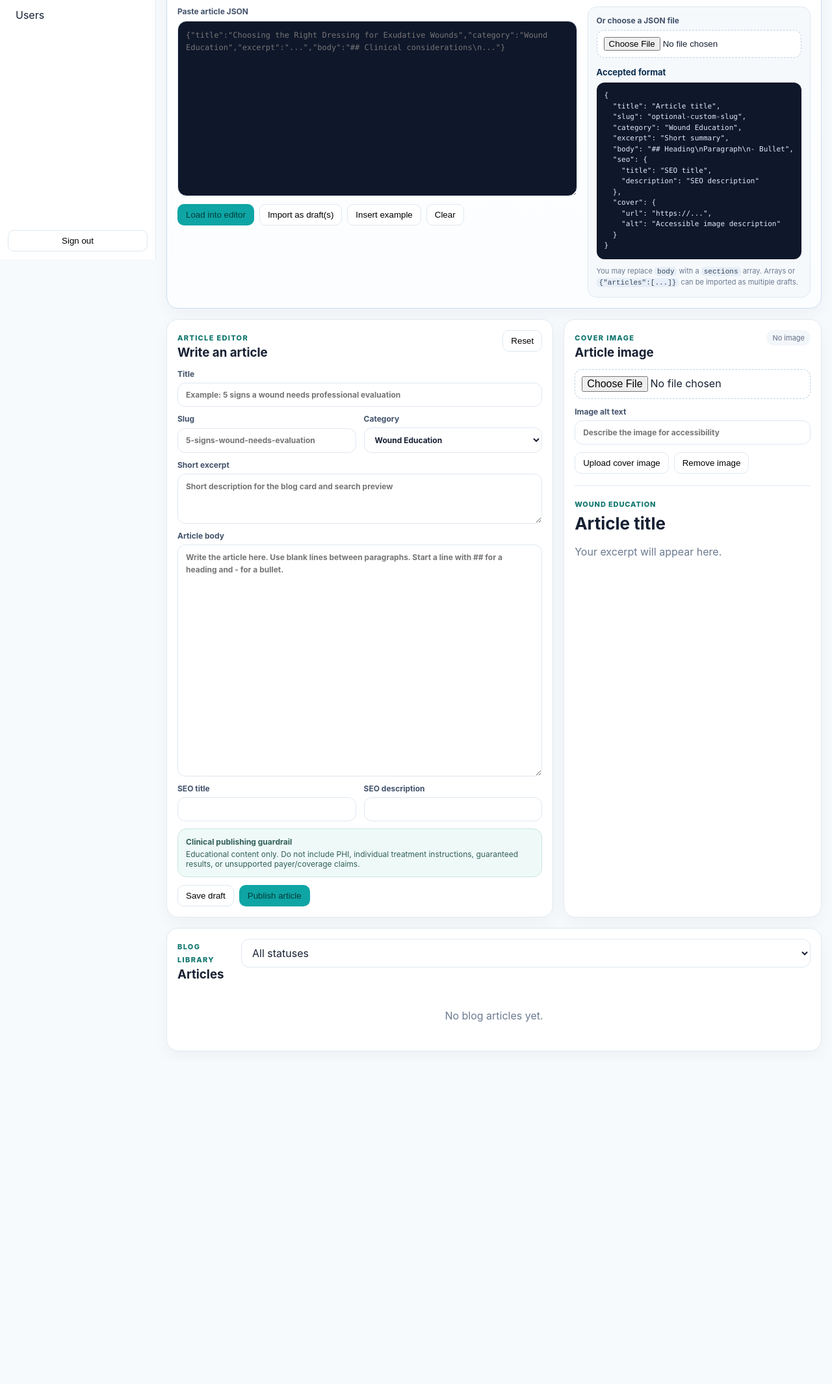
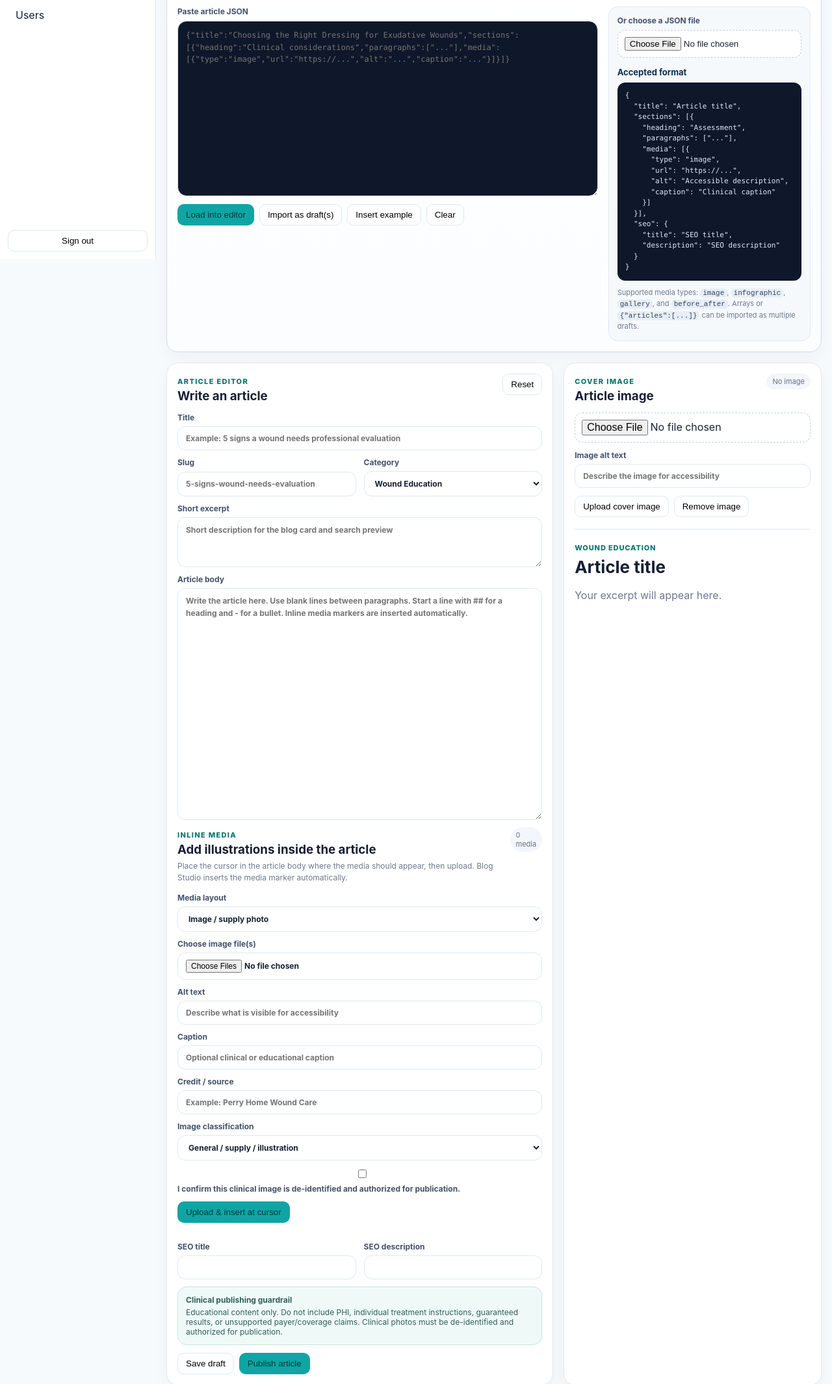
Before and after one commit to nosby2007/perryhomewound-care, a plain HTML site: page public/admin/blog-studio.html in a window 1280 px wide. Shown: the part 401-2531 px from the top of the page at 65% size. Before the commit the page ends 2033 px from the top, so only its background shows below. Drawn offline with Linux system fonts and the light colour scheme; no server answers.

Commit message:
Add inline article media controls to Blog Studio

```diff
--- a/public/admin/blog-studio.html
+++ b/public/admin/blog-studio.html
@@ -43,7 +43,7 @@
         <div class="json-import-grid">
           <div>
             <label>Paste article JSON
-              <textarea id="blogJsonInput" rows="13" spellcheck="false" placeholder='{"title":"Choosing the Right Dressing for Exudative Wounds","category":"Wound Education","excerpt":"...","body":"## Clinical considerations\n..."}'></textarea>
+              <textarea id="blogJsonInput" rows="13" spellcheck="false" placeholder='{"title":"Choosing the Right Dressing for Exudative Wounds","sections":[{"heading":"Clinical considerations","paragraphs":["..."],"media":[{"type":"image","url":"https://...","alt":"...","caption":"..."}]}]}'></textarea>
             </label>
             <div class="editor-actions">
               <button id="loadJsonBtn" type="button" class="btn primary">Load into editor</button>
@@ -60,20 +60,22 @@
             <h4>Accepted format</h4>
             <pre>{
   "title": "Article title",
-  "slug": "optional-custom-slug",
-  "category": "Wound Education",
-  "excerpt": "Short summary",
-  "body": "## Heading\nParagraph\n- Bullet",
+  "sections": [{
+    "heading": "Assessment",
+    "paragraphs": ["..."],
+    "media": [{
+      "type": "image",
+      "url": "https://...",
+      "alt": "Accessible description",
+      "caption": "Clinical caption"
+    }]
+  }],
   "seo": {
     "title": "SEO title",
     "description": "SEO description"
-  },
-  "cover": {
-    "url": "https://...",
-    "alt": "Accessible image description"
   }
 }</pre>
-            <p>You may replace <code>body</code> with a <code>sections</code> array. Arrays or <code>{"articles":[...]}</code> can be imported as multiple drafts.</p>
+            <p>Supported media types: <code>image</code>, <code>infographic</code>, <code>gallery</code>, and <code>before_after</code>. Arrays or <code>{"articles":[...]}</code> can be imported as multiple drafts.</p>
           </div>
         </div>
       </section>
@@ -85,9 +87,26 @@
           <label>Title<input id="blogTitle" maxlength="160" required placeholder="Example: 5 signs a wound needs professional evaluation"/></label>
           <div class="row2"><label>Slug<input id="blogSlug" maxlength="120" required placeholder="5-signs-wound-needs-evaluation"/></label><label>Category<select id="blogCategory"><option>Wound Education</option><option>Pressure Injuries</option><option>Diabetic Wounds</option><option>Vascular Wounds</option><option>Post-Surgical Care</option><option>Caregiver Education</option><option>Home Wound Care</option><option>Facility Partnerships</option></select></label></div>
           <label>Short excerpt<textarea id="blogExcerpt" rows="3" maxlength="320" placeholder="Short description for the blog card and search preview"></textarea></label>
-          <label>Article body<textarea id="blogBody" rows="18" placeholder="Write the article here. Use blank lines between paragraphs. Start a line with ## for a heading and - for a bullet."></textarea></label>
+          <label>Article body<textarea id="blogBody" rows="18" placeholder="Write the article here. Use blank lines between paragraphs. Start a line with ## for a heading and - for a bullet. Inline media markers are inserted automatically."></textarea></label>
+
+          <section class="inline-media-editor" aria-labelledby="inlineMediaTitle">
+            <div class="panel-head media-head"><div><span class="eyebrow">INLINE MEDIA</span><h3 id="inlineMediaTitle">Add illustrations inside the article</h3><p class="panel-note">Place the cursor in the article body where the media should appear, then upload. Blog Studio inserts the media marker automatically.</p></div><span id="inlineMediaCount" class="pill">0 media</span></div>
+            <div class="media-form-grid">
+              <label>Media layout<select id="inlineMediaType"><option value="image">Image / supply photo</option><option value="infographic">Infographic / illustration</option><option value="gallery">Gallery</option><option value="before_after">Before & after / comparison</option></select></label>
+              <label>Choose image file(s)<input id="inlineMediaFiles" type="file" multiple accept="image/jpeg,image/png,image/webp,image/gif"/></label>
+              <label>Alt text<input id="inlineMediaAlt" maxlength="180" placeholder="Describe what is visible for accessibility"/></label>
+              <label>Caption<input id="inlineMediaCaption" maxlength="320" placeholder="Optional clinical or educational caption"/></label>
+              <label>Credit / source<input id="inlineMediaCredit" maxlength="160" placeholder="Example: Perry Home Wound Care"/></label>
+              <label>Image classification<select id="inlineMediaClass"><option value="general">General / supply / illustration</option><option value="clinical">Clinical wound image</option></select></label>
+            </div>
+            <label id="clinicalMediaConsentWrap" class="clinical-media-check" hidden><input id="clinicalMediaConsent" type="checkbox"/> <span>I confirm this clinical image is de-identified and authorized for publication.</span></label>
+            <div class="editor-actions"><button id="uploadInlineMediaBtn" type="button" class="btn primary">Upload & insert at cursor</button></div>
+            <div id="inlineMediaStatus" class="json-status" role="status" aria-live="polite"></div>
+            <div id="inlineMediaLibrary" class="inline-media-library"></div>
+          </section>
+
           <div class="row2"><label>SEO title<input id="seoTitle" maxlength="65"/></label><label>SEO description<input id="seoDescription" maxlength="160"/></label></div>
-          <div class="compliance-box"><strong>Clinical publishing guardrail</strong><span>Educational content only. Do not include PHI, individual treatment instructions, guaranteed results, or unsupported payer/coverage claims.</span></div>
+          <div class="compliance-box"><strong>Clinical publishing guardrail</strong><span>Educational content only. Do not include PHI, individual treatment instructions, guaranteed results, or unsupported payer/coverage claims. Clinical photos must be de-identified and authorized for publication.</span></div>
           <div class="editor-actions"><button id="saveBlogDraftBtn" type="button" class="btn">Save draft</button><button id="publishBlogBtn" type="button" class="btn primary">Publish article</button></div>
         </form>
 
```
